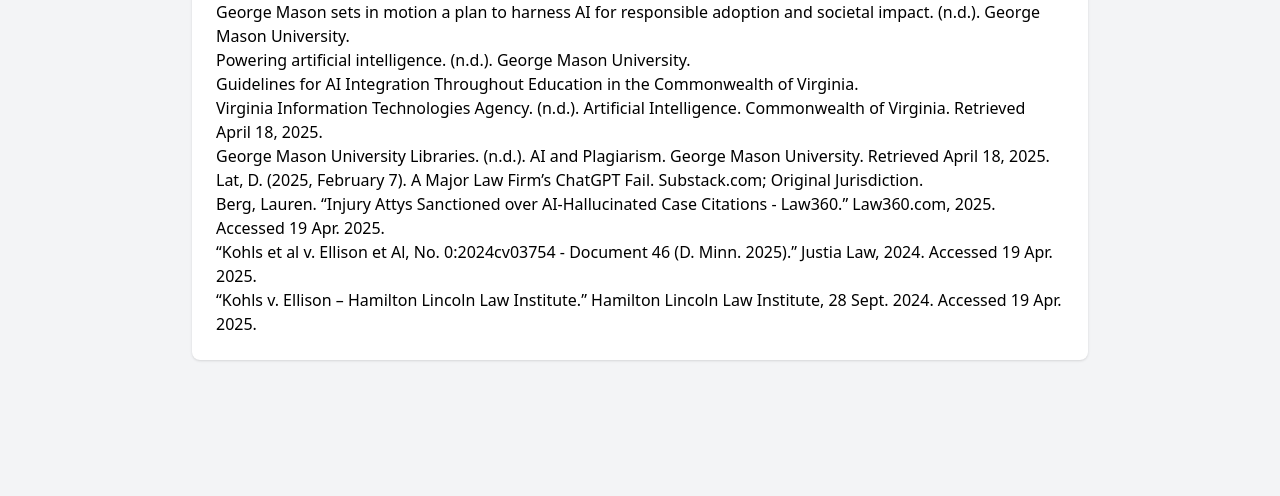
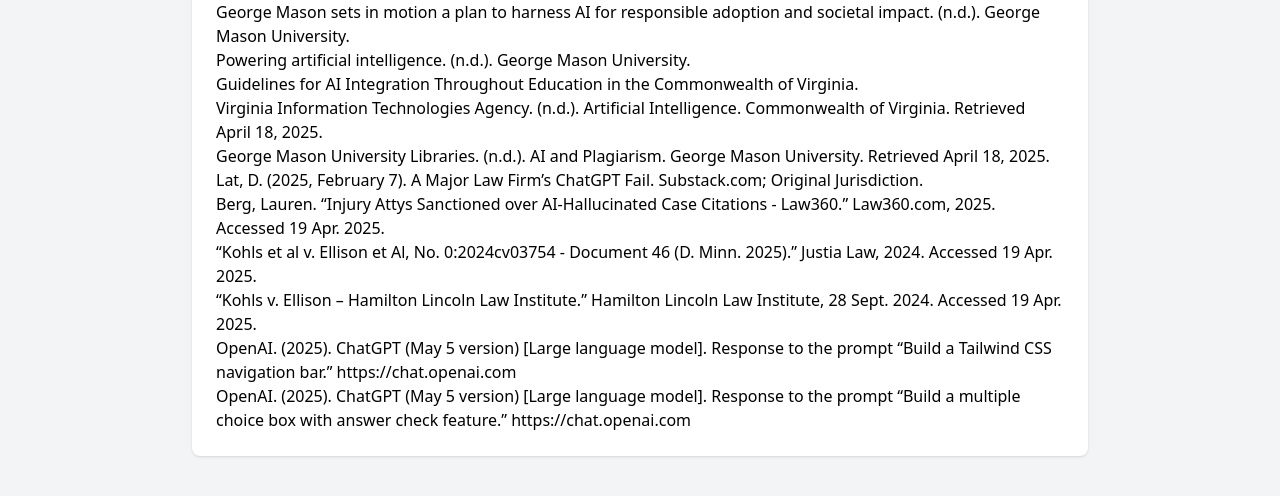
Before and after one commit to u-sandoval/Hi-Fi, a plain HTML site: page citations.html in a window 1280 px wide. Shown: the part 224-720 px from the top of the page. Drawn offline with nearby package versions, Linux system fonts and the light colour scheme.

Commit message:
Update citations.html

```diff
--- a/citations.html
+++ b/citations.html
@@ -75,6 +75,16 @@
             “Kohls v. Ellison – Hamilton Lincoln Law Institute.” Hamilton Lincoln Law Institute, 28 Sept. 2024. Accessed 19 Apr. 2025.
           </a>
         </li>
+        <li>
+          <a href="https://chat.openai.com">
+            OpenAI. (2025). ChatGPT (May 5 version) [Large language model]. Response to the prompt “Build a Tailwind CSS navigation bar.” https://chat.openai.com
+          </a>
+        </li>
+        <li>
+          <a href="https://chat.openai.com">
+            OpenAI. (2025). ChatGPT (May 5 version) [Large language model]. Response to the prompt “Build a multiple choice box with answer check feature.” https://chat.openai.com
+          </a>
+        </li>
       </ul>
       </section>
   </main>
```
